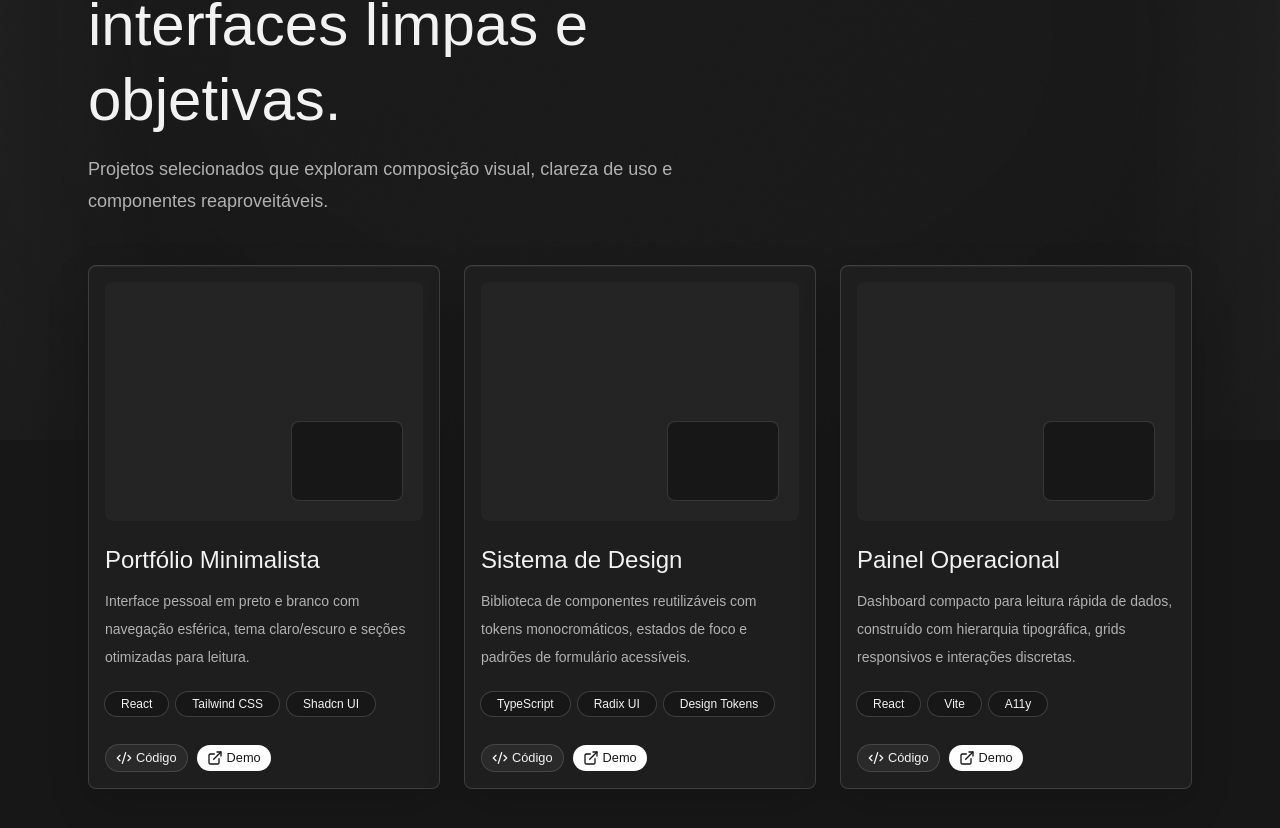
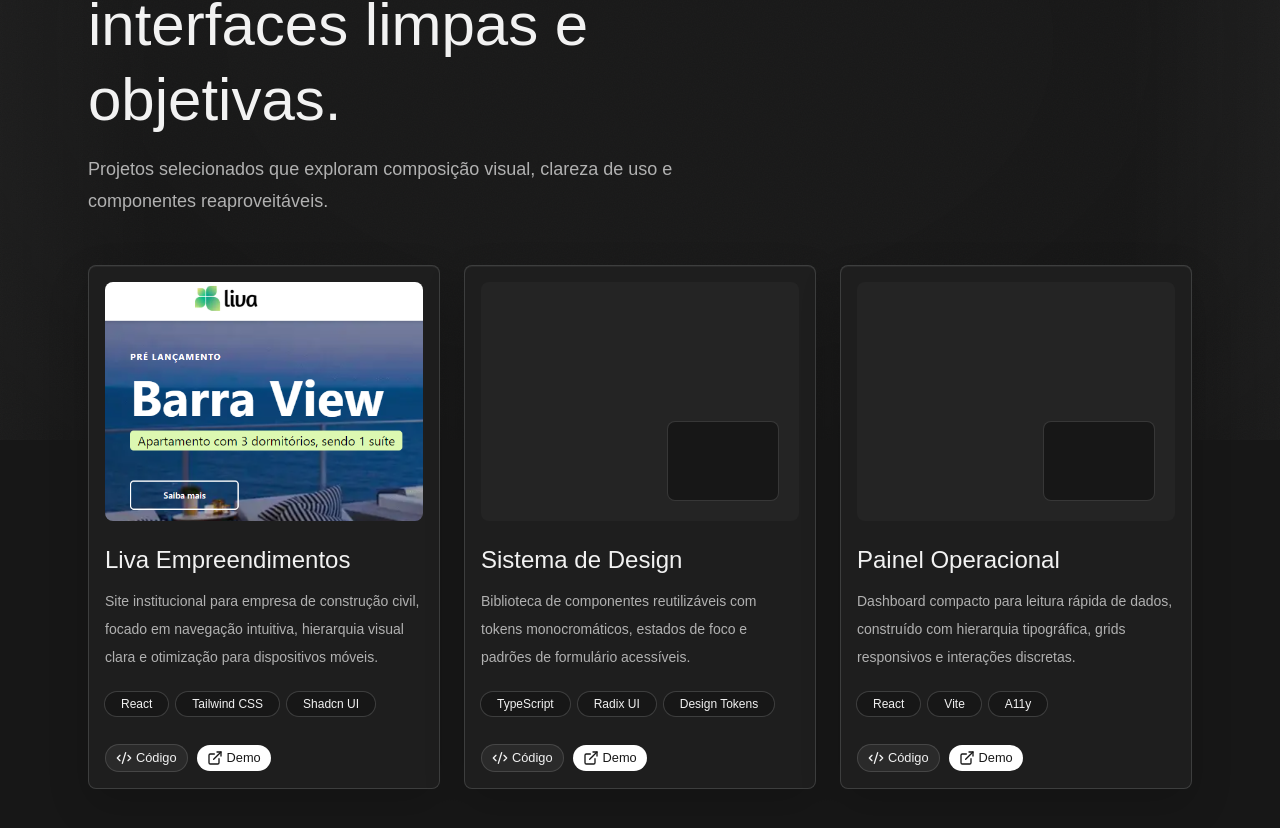
Before and after one commit to ThiagoS5/Portfolio, a React (Vite) app: page /projetos in a window 1280 px wide. Shown: the part 360-1188 px from the top of the page. Built offline with nearby package versions, Linux system fonts and the light colour scheme.

Commit message:
Refactor: structure for improved readability and maintainability

```diff
--- a/package.json
+++ b/package.json
@@ -17,6 +17,7 @@
 		"@fontsource-variable/geist": "^5.2.8",
 		"@hookform/resolvers": "^5.4.0",
 		"@tailwindcss/vite": "^4.2.2",
+		"@vercel/speed-insights": "^2.0.0",
 		"class-variance-authority": "^0.7.1",
 		"clsx": "^2.1.1",
 		"framer-motion": "^12.40.0",
--- a/src/domains/projects/components/ProjectCard.tsx
+++ b/src/domains/projects/components/ProjectCard.tsx
@@ -1,7 +1,6 @@
 import { Code2, ExternalLink } from "lucide-react";
 import { useId } from "react";
 import { Link } from "react-router";
-
 import { Pill } from "@/shared/components/atoms/Pill";
 import { Button } from "@/shared/components/ui/button";
 
--- a/src/main.tsx
+++ b/src/main.tsx
@@ -1,3 +1,4 @@
+import { SpeedInsights } from "@vercel/speed-insights/next";
 import { StrictMode } from "react";
 import { createRoot } from "react-dom/client";
 import App from "@/app/App";
@@ -14,5 +15,6 @@ if (!rootElement) {
 createRoot(rootElement).render(
 	<StrictMode>
 		<App />
+		<SpeedInsights />
 	</StrictMode>,
 );
--- a/src/shared/data/portfolio.ts
+++ b/src/shared/data/portfolio.ts
@@ -1,11 +1,13 @@
 export const projects = [
 	{
-		title: "Portfólio Minimalista",
+		title: "Liva Empreendimentos",
 		description:
-			"Interface pessoal em preto e branco com navegação esférica, tema claro/escuro e seções otimizadas para leitura.",
+			"Site institucional para empresa de construção civil, focado em navegação intuitiva, hierarquia visual clara e otimização para dispositivos móveis.",
 		technologies: ["React", "Tailwind CSS", "Shadcn UI"],
-		codeUrl: "https://github.com/",
-		demoUrl: "/sobre-mim",
+		codeUrl: "https://github.com/ThiagoS5/Liva-Empreendimento",
+		demoUrl: "https://liva-thiago-marqueti-soares.vercel.app/",
+		previewImage: "/projects/liva-empreendimento.png",
+		previewAlt: "Tela inicial do site Liva Empreendimentos",
 	},
 	{
 		title: "Sistema de Design",
```
Also changed, not shown: public/projects/liva-empreendimento.png (added), 1 other file (tests, documents, lock files or other folders).
